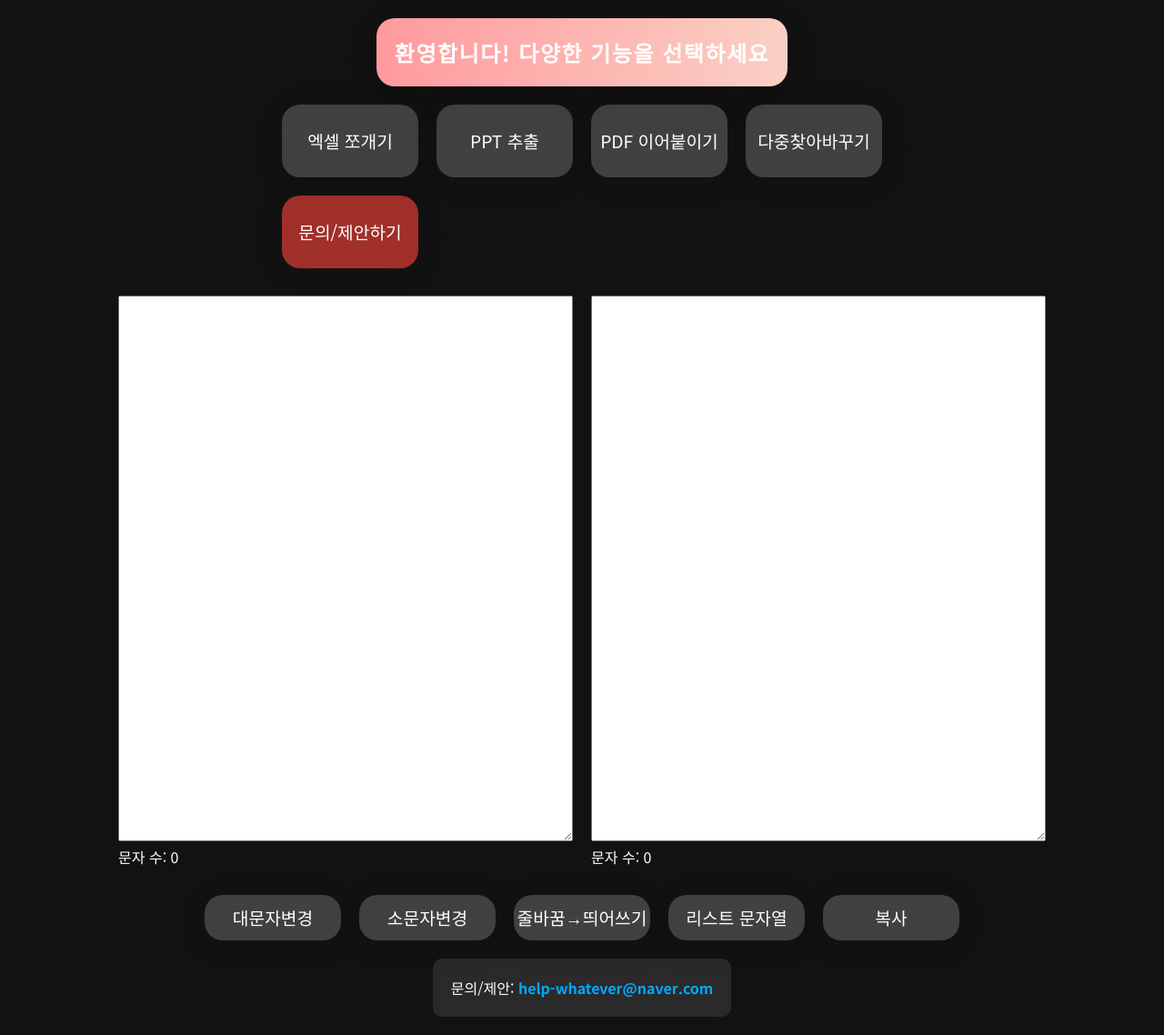
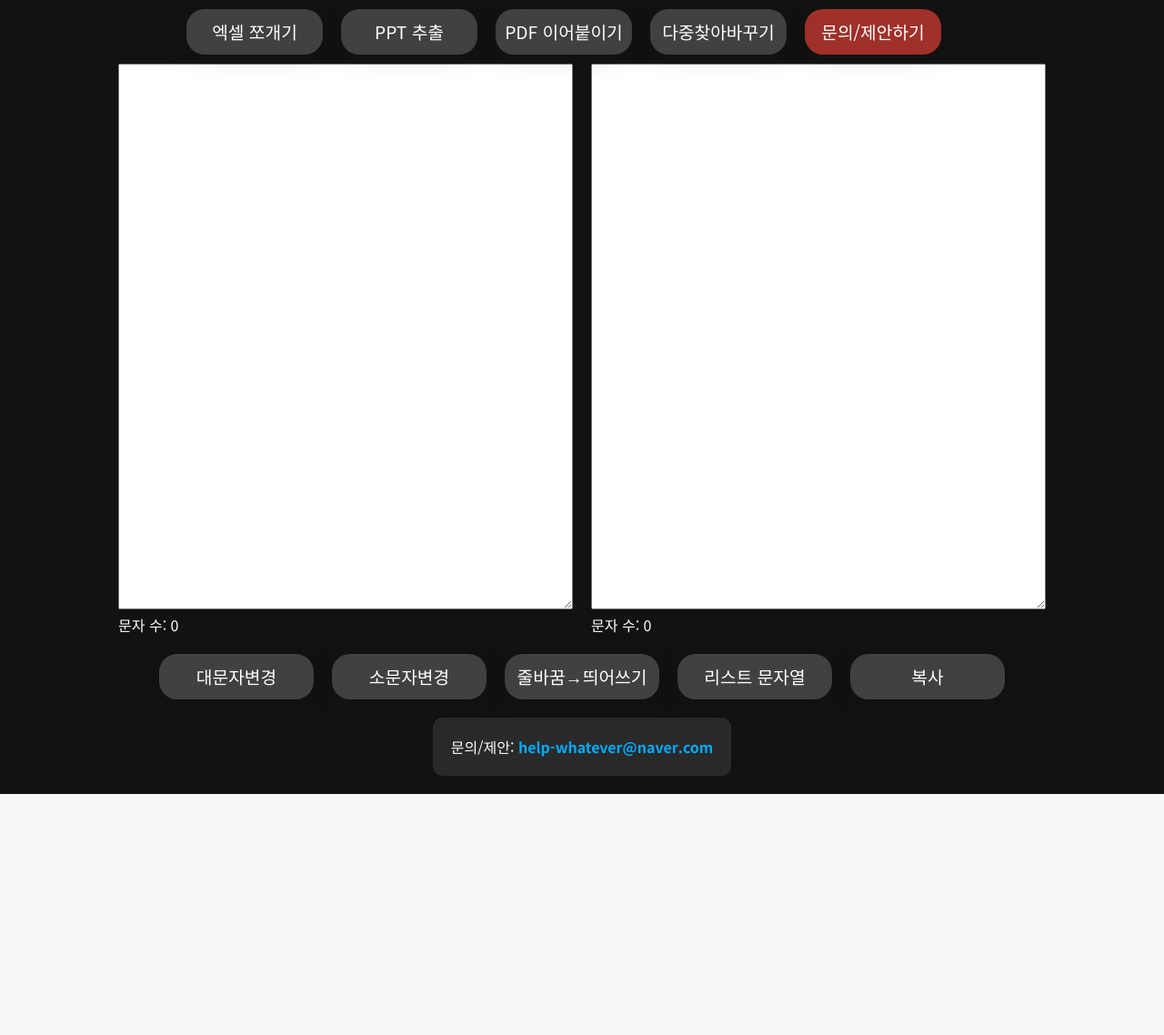
Before and after one commit to junhee1219/work-insight, a Flask app: page / in a window 1280 px wide. Shown: the whole page at 91% size. After the commit the page ends 873 px from the top, so only its background shows below. Run offline with Flask 3, Linux system fonts and the light colour scheme.

Commit message:
일부수정

```diff
--- a/static/styles.css
+++ b/static/styles.css
@@ -14,17 +14,6 @@ body {
     min-height: 100vh;
 }
 
-header {
-    text-align: center;
-    padding: 20px;
-    background: linear-gradient(90deg, #ff9a9e, #fad0c4);
-    backdrop-filter: blur(10px);
-    border-radius: 20px;
-    margin: 20px auto;
-    max-width: 800px;
-    color: #fff;
-    box-shadow: 0 10px 30px rgba(0, 0, 0, 0.2);
-}
 
 h1 {
     font-size: 1.5rem;
@@ -43,14 +32,15 @@ main {
     display: flex;
     flex-direction: column;
     align-items: center;
-    gap: 30px;
+    gap: 10px;
     max-width: 800px;
     width: 100%;
 }
 
 .button-container {
+    margin-top : 10px;
     display: grid;
-    grid-template-columns: repeat(4, 1fr);
+    grid-template-columns: repeat(7, 1fr);
     gap: 20px;
     justify-items: center;
     align-items: center;
@@ -61,7 +51,7 @@ main {
     justify-content: center;
     align-items: center;
     width: 150px;
-    height: 80px;
+    height: 50px;
     background: rgba(255, 255, 255, 0.2);
     backdrop-filter: blur(15px);
     color: white;
@@ -129,6 +119,7 @@ textarea{
 
 .textarea-button{
     height: 50px !important;
+    width : 170px !important;
 }
 
  #copy-message {
--- a/templates/index.html
+++ b/templates/index.html
@@ -11,9 +11,6 @@
 
 </head>
 <body>
-    <header>
-        <h1>환영합니다! 다양한 기능을 선택하세요</h1>
-    </header>
     <main>
         <div class="content">
             <section class="button-container">
```
